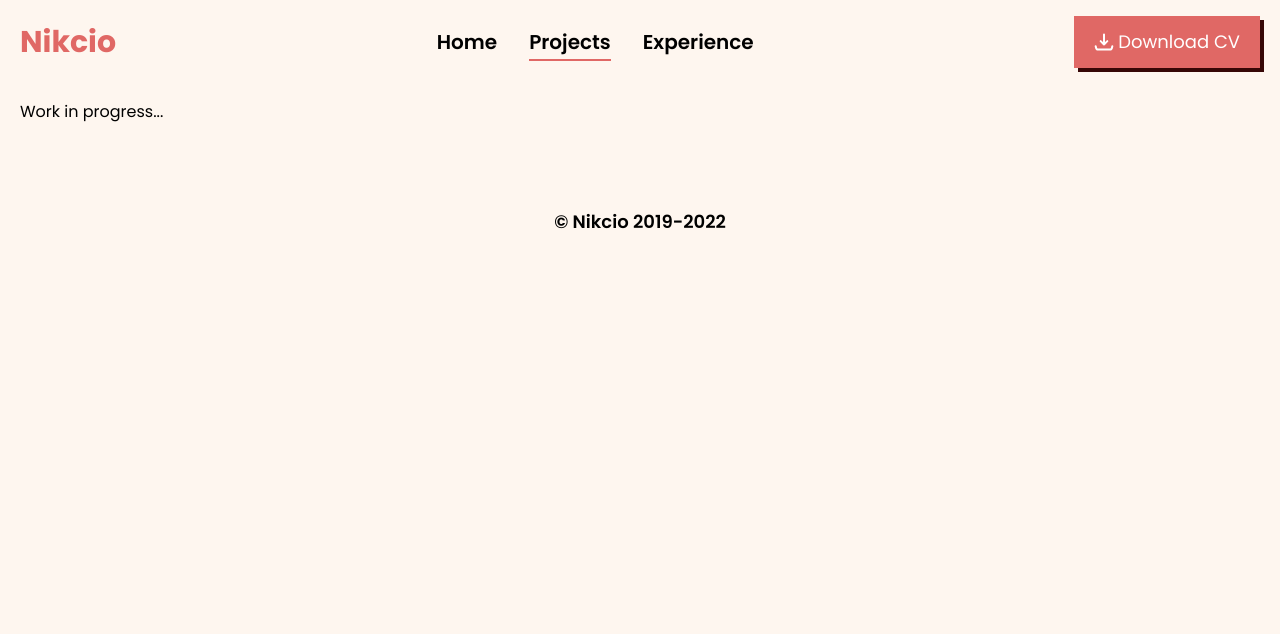
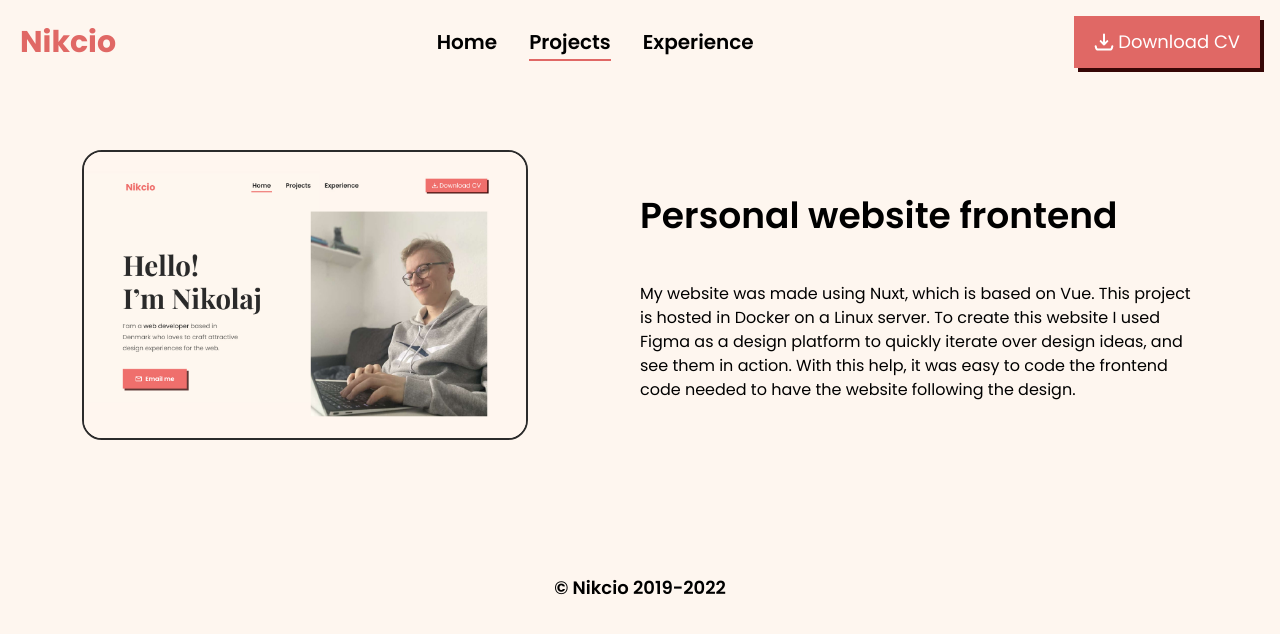
Before and after one commit to nikcio/Personal-site, a Nuxt app in the folder frontend/personal-site/: page /projects in a window 1280 px wide. Shown: the top 634 px of the page. Built offline with nearby package versions, Linux system fonts and the light colour scheme.

Commit message:
feat: Added project

```diff
--- a/frontend/personal-site/pages/projects.vue
+++ b/frontend/personal-site/pages/projects.vue
@@ -2,7 +2,13 @@
   <div class="container">
     <NavbarMenu :activeElement="activeElement" />
     <main>
-      <h1>Work in progress...</h1>
+      <section>
+        <Image imageSource="/images/projects/personal-site.webp" imageAlt="Personal site" />
+        <div class="text-container">
+          <h3>Personal website frontend</h3>
+          <p>My website was made using Nuxt, which is based on Vue. This project is hosted in Docker on a Linux server. To create this website I used Figma as a design platform to quickly iterate over design ideas, and see them in action. With this help, it was easy to code the frontend code needed to have the website following the design.</p>
+        </div>
+      </section>
     </main>
     <ElementsFooter />
   </div>
@@ -16,3 +22,33 @@ useMeta(() => ({
   title: 'Projects'
 }))
 </script>
+
+<style scoped>
+section {
+  display: flex;
+  align-content: center;
+  justify-content: flex-start;
+  align-items: stretch;
+  gap: 10%;
+  width: 90%;
+  margin: 50px auto;
+}
+
+img {
+  max-width: 40%;
+  border: 2px solid #2b2b2b;
+  border-radius: 20px;
+}
+
+.text-container {
+  display: flex;
+  align-content: stretch;
+  flex-direction: column;
+  justify-content: space-evenly;
+}
+
+h3 {
+  font-size: 36px;
+  font-weight: 600;
+}
+</style>
```
Also changed, not shown: frontend/personal-site/.eslintrc.js, frontend/personal-site/public/images/projects/personal-site.webp (added).
